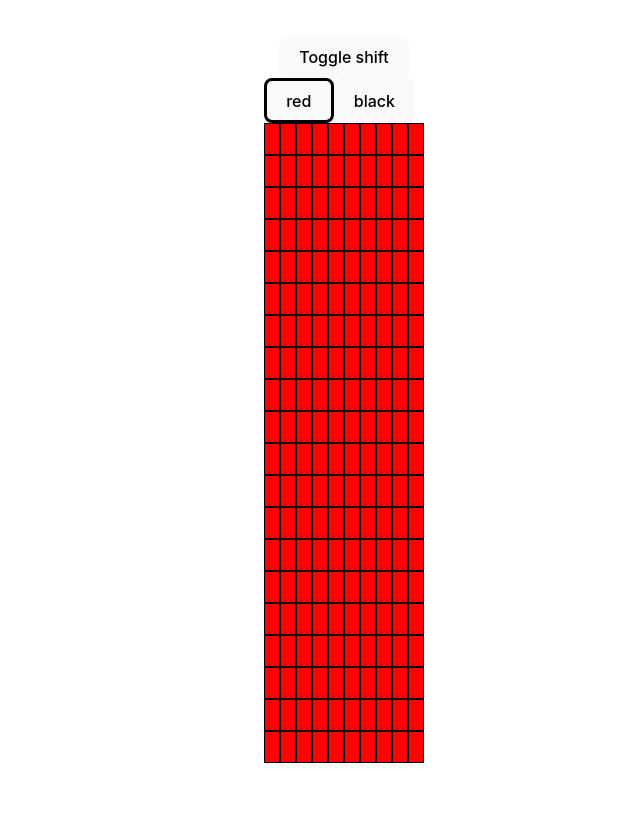
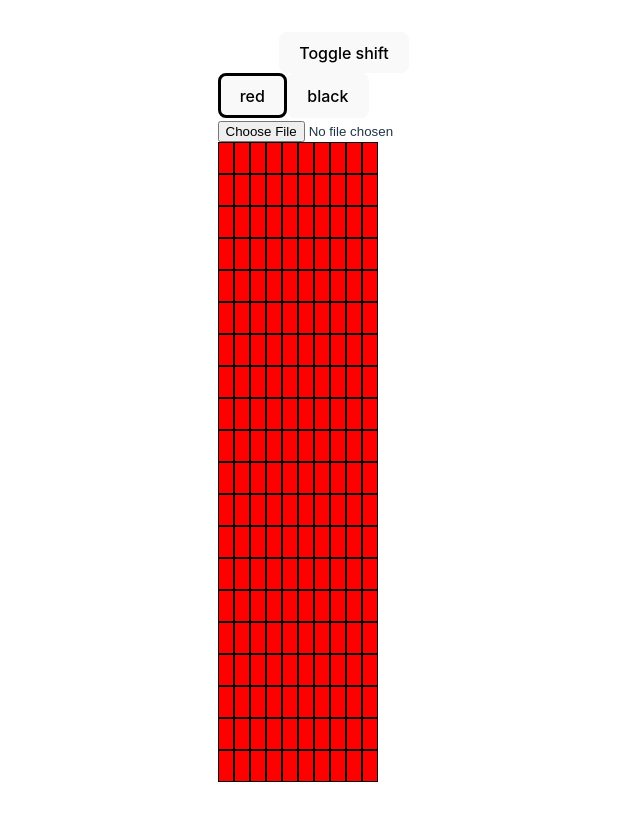
Before and after one commit to julioolvr/patterns, a React (Vite) app: page / in a window 1280 px wide. Shown: the whole page, without its empty margins (296-936 px from the left). Built offline with nearby package versions, Linux system fonts and the light colour scheme.

Commit message:
Image selector

```diff
--- a/src/Pattern.tsx
+++ b/src/Pattern.tsx
@@ -1,4 +1,4 @@
-import { useState } from "react";
+import { useCallback, useState } from "react";
 import * as R from "remeda";
 import { useImmer } from "use-immer";
 import classNames from "classnames";
@@ -94,6 +94,28 @@ type PaletteSelectorProps = {
   onSelectColorIndex: (index: number) => void;
 };
 
+function ImageSelector() {
+  const [image, setImage] = useState<string | null>(null);
+
+  const onImageChange: React.ChangeEventHandler<HTMLInputElement> = useCallback(
+    (event) => {
+      const file = event.target.files?.[0];
+
+      if (file) {
+        setImage(URL.createObjectURL(file));
+      }
+    },
+    []
+  );
+
+  return (
+    <div>
+      {image ? <img src={image} /> : undefined}
+      <input type="file" accept=".jpg, .jpeg, .png" onChange={onImageChange} />
+    </div>
+  );
+}
+
 export default function Editor() {
   const [currentColorIndex, setCurrentColorIndex] = useState(0);
   const pattern = usePattern(10, 20);
@@ -106,6 +128,7 @@ export default function Editor() {
         selectedColorIndex={currentColorIndex}
         onSelectColorIndex={setCurrentColorIndex}
       />
+      <ImageSelector />
       <PatternUi
         colorGrid={pattern.colorGrid()}
         onPaint={(x, y) => pattern.setColor(currentColorIndex, x, y)}
```
